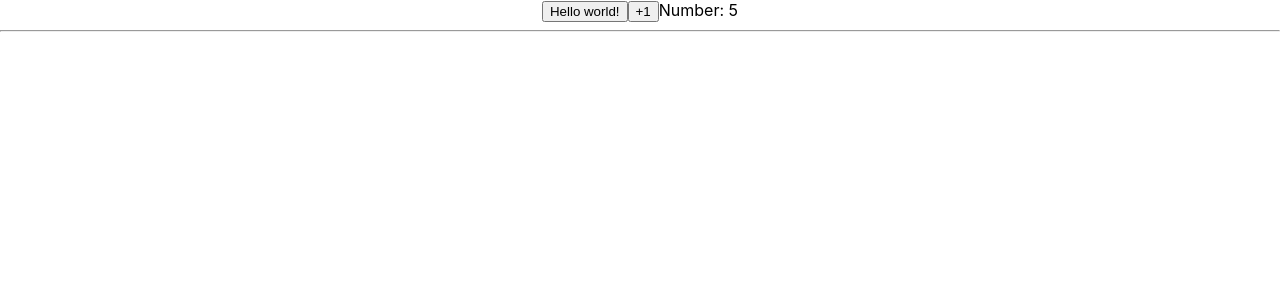
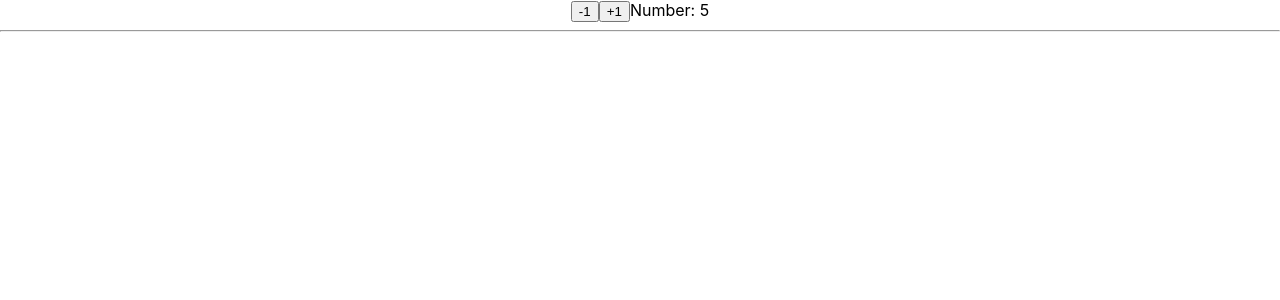
Before and after one commit to EddieFong/react-counter, a React (Create React App) app: page / in a window 1280 px wide. Shown: the top 300 px of the page. Built offline with nearby package versions, Linux system fonts and the light colour scheme.

Commit message:
number component

```diff
--- a/src/App.js
+++ b/src/App.js
@@ -2,6 +2,7 @@ import React, { Component } from 'react';
 import logo from './logo.svg';
 import './App.css';
 import Line from "./components/Line.js"
+import Number from "./components/Number.js"
 
 class App extends Component {
 
@@ -27,13 +28,13 @@ state= {
     return (
       <div className="App">
         <button onClick = {this.numberFunction} >
-          Hello world!
+          -1
         </button>
         <button onClick = {this.numberFunction}>
           +1
         </button>
         <span>
-          Number: {this.state.number}
+          <Number></Number> {this.state.number}
         </span>
         {this.state.numberArray.map(() => (<Line></Line>))}
       </div>
--- /dev/null
+++ b/src/components/Number.js
@@ -0,0 +1,9 @@
+import React, {Component} from 'react'
+
+export default class Number extends Component {
+    render(){
+        return(
+            <span>Number:</span>
+        )
+    }
+}
```
